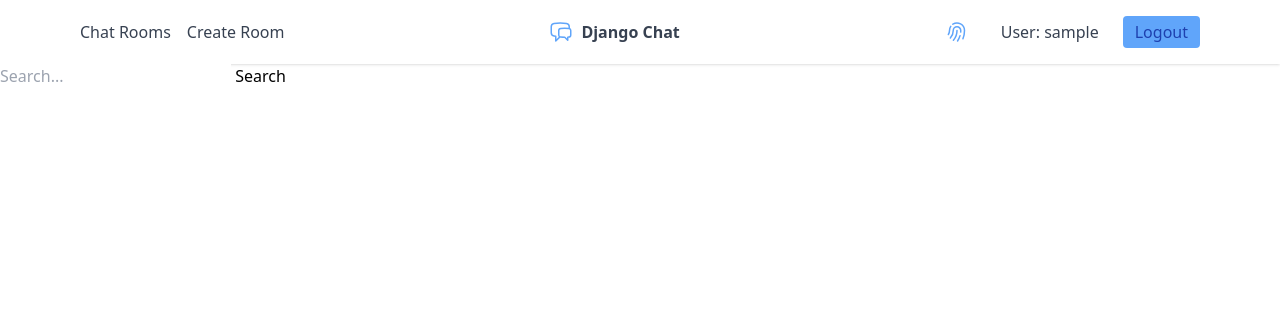
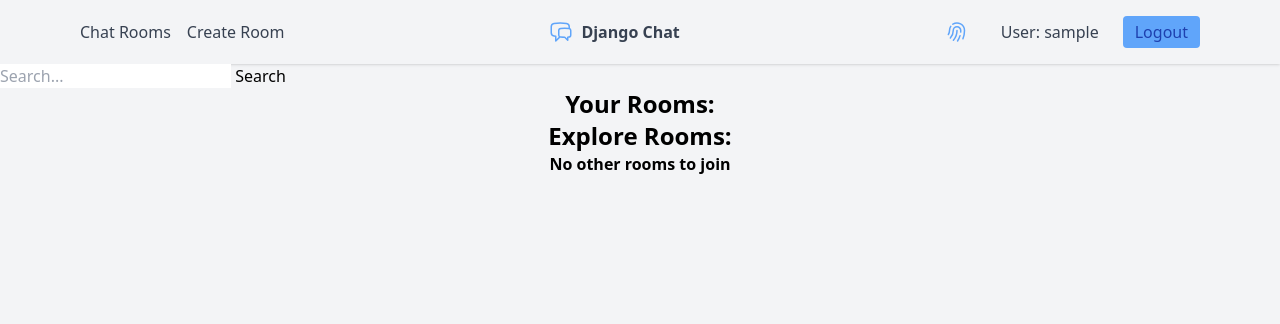
Before and after one commit to ikeasamoahansah/django-chat-application, a Django app: page /lobby/ in a window 1280 px wide. Shown: the top 324 px of the page. Run offline with Django 4.2, Linux system fonts and the light colour scheme; the visitor is signed in with stand-in values (Sample User, id 1); data that the repository does not hold is empty; some libraries are stand-ins or nearby versions.

Commit message:
room styling

```diff
--- a/chatapp/chat/templates/chat/base.html
+++ b/chatapp/chat/templates/chat/base.html
@@ -4,11 +4,11 @@
 <head>
     <meta charset="UTF-8">
     <meta name="viewport" content="width=device-width, initial-scale=1.0">
-    <title>Chat Application</title>
+    <title>{%block title%}{%endblock%}Django Chat</title>
     {% comment %} <link rel="stylesheet" href="https://cdnjs.cloudflare.com/ajax/libs/tailwindcss/2.2.19/tailwind.min.css" referrerpolicy="no-referrer" /> {% endcomment %}
     <script src="https://cdn.tailwindcss.com"></script>
 </head>
-<body>
+<body class="bg-gray-100">
     <nav class="bg-white-100 shadow">
         <div class="max-w-6xl mx-auto px-4">
             <div class="flex justify-between">
@@ -52,8 +52,8 @@
             <a href="/products" class="block py-2 px-4 text-sm hover:bg-gray-200" >Trendy</a>
             <a href="/products" class="block py-2 px-4 text-sm hover:bg-gray-200" >New Arrivals</a>
         </div>
-        </nav>
-        {%block body%}
-        {%endblock%}
+    </nav>
+    {%block body%}
+    {%endblock%}
 </body>
 </html>
--- a/chatapp/chat/templates/chat/lobby.html
+++ b/chatapp/chat/templates/chat/lobby.html
@@ -1,4 +1,6 @@
 {% extends "chat/base.html" %}
+
+    {% block title %} Lobby | {% endblock %}
 
     {% block body %}
 
@@ -7,11 +9,46 @@
         <button type="submit">Search</button>
     </form>
 
-    {%for room in rooms%}
-        {%if room.creator == request.user%}
-            <a href={%url 'room' room.id %}><h2>{{room.name}}</h2></a>
-        {%endif%}
-    {%endfor%}
+    <div class="">
+        <div class="w-full flex items-center justify-center">
+            <h1 class="text-2xl font-semibold">Your Rooms:</h1>
+        </div>
+        <div class="w-full flex flex-wrap items-center justify-center">
+            {%for room in rooms%}
+                {%if room.creator == request.user%}
+                <div class="w-full lg:w-1/4 px-3 py-3">
+                    <div class="p-4 bg-white shadow rounded-xl text-center">
+                        <h2 class="mb-5 text-2xl font-semibold">{{room.name}}</h2>
+
+                        <a href="{{room.id}}" class="px-5 py-3 block rounded-xl text-white bg-blue-400 hover:bg-blue-300">Join</a>
+                    </div>
+                </div>
+                {%else%}
+                <h1 class="font-semibold">You have no rooms</h1>
+                {%endif%}
+            {%endfor%}
+        </div>
+    </div>
+
+    <div class="">
+        <div class="w-full flex items-center justify-center">
+            <h1 class="text-2xl font-semibold">Explore Rooms:</h1>
+        </div>
+        <div class="w-full flex flex-wrap items-center justify-center">
+            {%for room in rooms%}
+                {%if room.creator != request.user%}
+                <div class="w-full lg:w-1/4 px-3 py-3">
+                    <div class="p-4 bg-white shadow rounded-xl text-center">
+                        <h2 class="mb-5 text-2xl font-semibold">{{room.name}}</h2>
+
+                        <a href="{{room.id}}" class="px-5 py-3 block rounded-xl text-white bg-blue-400 hover:bg-blue-300">Join</a>
+                    </div>
+                </div>
+                {%endif%}
+            {%endfor%}
+            <h1 class="font-semibold">No other rooms to join</h1>
+        </div>
+    </div>
 
 
     {% endblock %}
```
